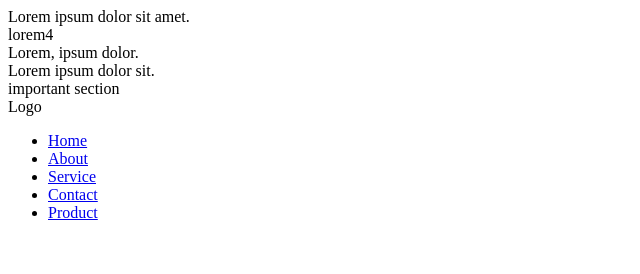
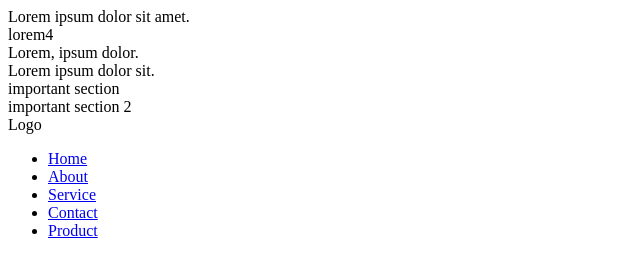
Before and after one commit to Ritik4/git-practice-2, a plain HTML site: page index.html in a window 1280 px wide. Shown: the whole page, without its empty margins (0-640 px from the left). Drawn offline with Linux system fonts and the light colour scheme.

Commit message:
added second important section

```diff
--- a/index.html
+++ b/index.html
@@ -16,6 +16,7 @@
         <section>Lorem, ipsum dolor.</section>
         <section>Lorem ipsum dolor sit.</section>
         <div>important section</div>
+        <div>important section 2</div>
     </main>
 
     <footer>
```
